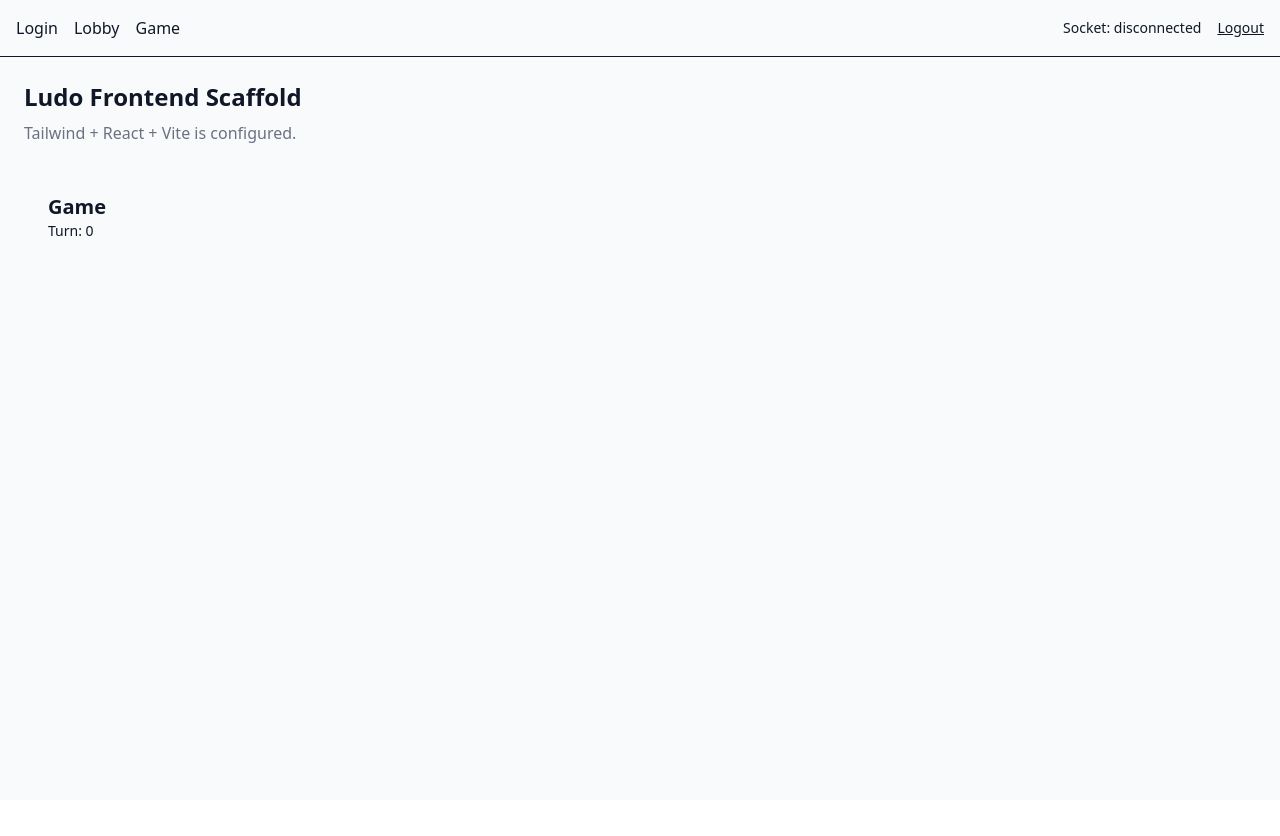
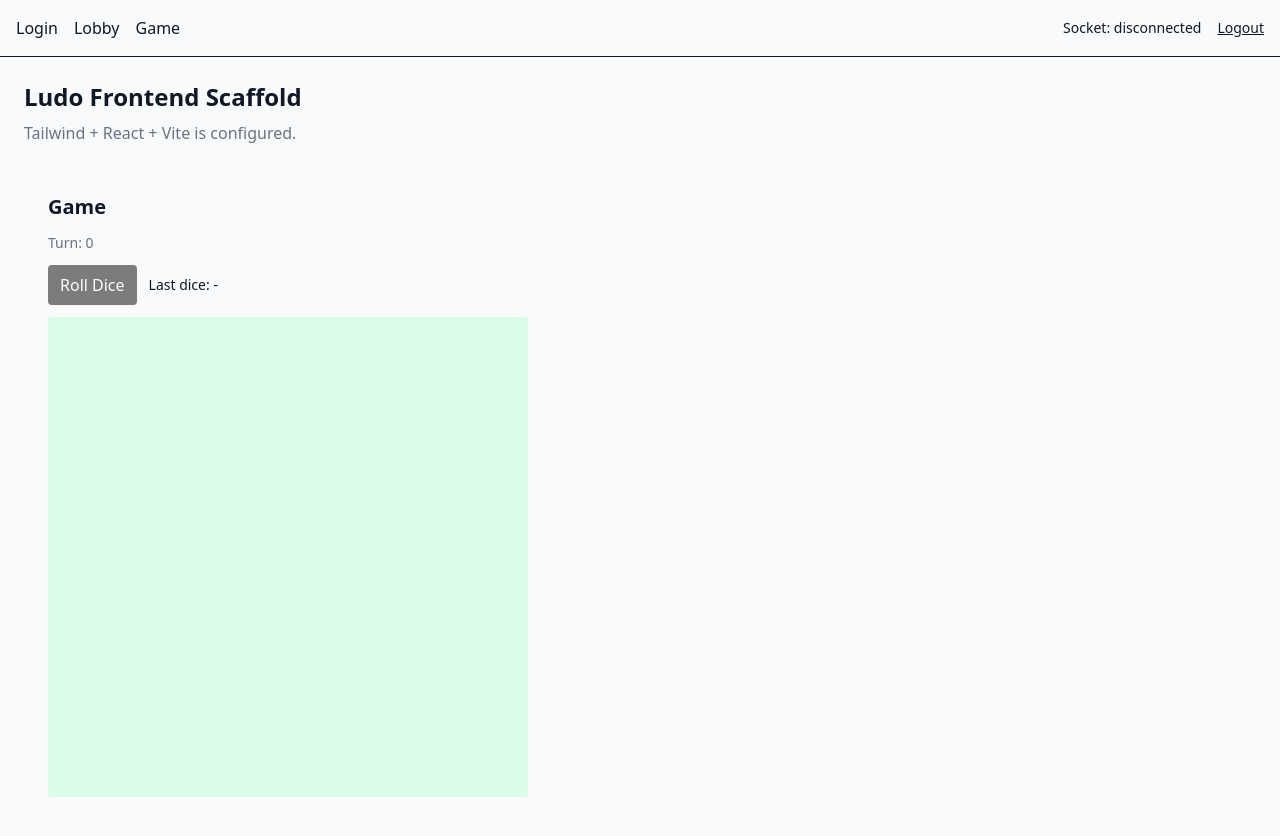
Before and after one commit to devfinal027-netizen/ludo-game, a React app in the folder frontend/: page /game in a window 1280 px wide. Shown: the top 836 px of the page. Before the commit the page ends 800 px from the top, so only its background shows below. Built offline with nearby package versions, Linux system fonts and the light colour scheme; sample sign-in values are in the browser's storage; the HTML template or start-up script is replaced by a standard one.

Commit message:
feat(frontend-game): minimal game loop UI and board renderer
Add dice roll and auto-move logic with Redux thunks, and a basic board renderer with GSAP animation hooks. Fix JSX build. No backend changes.

```diff
--- a/frontend/src/board/BoardRenderer.js
+++ /dev/null
@@ -1,9 +0,0 @@
-import gsap from 'gsap';
-
-export function animateToken(element, toX, toY) {
-  gsap.to(element, { x: toX, y: toY, duration: 0.4, ease: 'power2.out' });
-}
-
-export default function BoardRenderer() {
-  return null;
-}
--- /dev/null
+++ b/frontend/src/board/BoardRenderer.jsx
@@ -0,0 +1,52 @@
+import gsap from 'gsap';
+import { useEffect, useMemo, useRef } from 'react';
+import { useSelector } from 'react-redux';
+import { positionForIndex } from './layout';
+
+export function animateToken(element, toX, toY) {
+  gsap.to(element, { x: toX, y: toY, duration: 0.4, ease: 'power2.out' });
+}
+
+export default function BoardRenderer() {
+  const game = useSelector((s) => s.game.game);
+  const containerRef = useRef(null);
+  const tokensRef = useRef({});
+
+  const flatTokens = useMemo(() => {
+    const arr = [];
+    (game?.players || []).forEach((p, pi) => {
+      (p.tokens || []).forEach((t, ti) => {
+        arr.push({ playerIndex: pi, tokenIndex: ti, position: t.position });
+      });
+    });
+    return arr;
+  }, [game]);
+
+  useEffect(() => {
+    flatTokens.forEach(({ playerIndex, tokenIndex, position }) => {
+      const key = `${playerIndex}-${tokenIndex}`;
+      const el = tokensRef.current[key];
+      if (!el) return;
+      const { x, y } = positionForIndex(position);
+      animateToken(el, x, y);
+    });
+  }, [flatTokens]);
+
+  return (
+    <div ref={containerRef} className="relative w-[480px] h-[480px] bg-green-100 rounded">
+      {flatTokens.map(({ playerIndex, tokenIndex }) => {
+        const key = `${playerIndex}-${tokenIndex}`;
+        return (
+          <div
+            key={key}
+            ref={(el) => {
+              if (el) tokensRef.current[key] = el;
+            }}
+            className="absolute w-6 h-6 rounded-full bg-blue-500"
+            style={{ transform: 'translate(0px, 0px)' }}
+          />
+        );
+      })}
+    </div>
+  );
+}
--- a/frontend/src/features/game/gameSlice.js
+++ b/frontend/src/features/game/gameSlice.js
@@ -1,9 +1,36 @@
-import { createSlice } from '@reduxjs/toolkit';
+import { createSlice, createAsyncThunk } from '@reduxjs/toolkit';
+import { getSocket } from '../../app/socket';
+
+export const rollDice = createAsyncThunk('game/rollDice', async ({ roomId }, { rejectWithValue }) => {
+  try {
+    const s = getSocket();
+    if (!s) throw new Error('Socket not connected');
+    const ack = await new Promise((res) => s.emit('dice:roll', { roomId }, res));
+    if (!ack?.ok) throw new Error(ack?.message || 'Roll failed');
+    return ack;
+  } catch (err) {
+    return rejectWithValue(err.message || 'Roll failed');
+  }
+});
+
+export const moveToken = createAsyncThunk('game/moveToken', async ({ roomId, tokenIndex, steps }, { rejectWithValue }) => {
+  try {
+    const s = getSocket();
+    if (!s) throw new Error('Socket not connected');
+    const ack = await new Promise((res) => s.emit('token:move', { roomId, tokenIndex, steps }, res));
+    if (!ack?.ok) throw new Error(ack?.message || 'Move failed');
+    return ack;
+  } catch (err) {
+    return rejectWithValue(err.message || 'Move failed');
+  }
+});
 
 const initialState = {
   game: null,
   turnIndex: 0,
   lastDice: null,
+  status: 'idle',
+  error: null,
 };
 
 const gameSlice = createSlice({
@@ -32,6 +59,32 @@ const gameSlice = createSlice({
       state.lastDice = null;
     },
   },
+  extraReducers: (builder) => {
+    builder
+      .addCase(rollDice.pending, (state) => {
+        state.status = 'rolling';
+        state.error = null;
+      })
+      .addCase(rollDice.fulfilled, (state, action) => {
+        state.status = 'idle';
+        state.lastDice = action.payload.value;
+      })
+      .addCase(rollDice.rejected, (state, action) => {
+        state.status = 'idle';
+        state.error = action.payload;
+      })
+      .addCase(moveToken.pending, (state) => {
+        state.status = 'moving';
+        state.error = null;
+      })
+      .addCase(moveToken.fulfilled, (state) => {
+        state.status = 'idle';
+      })
+      .addCase(moveToken.rejected, (state, action) => {
+        state.status = 'idle';
+        state.error = action.payload;
+      });
+  },
 });
 
 export const { gameStarted, diceResult, updateTurn, tokenMoved, gameEnded, resetGame } = gameSlice.actions;
--- a/frontend/src/pages/Game.jsx
+++ b/frontend/src/pages/Game.jsx
@@ -1,12 +1,48 @@
-import { useSelector } from 'react-redux';
+import { useCallback, useMemo, useState } from 'react';
+import { useDispatch, useSelector } from 'react-redux';
+import { rollDice, moveToken } from '../features/game/gameSlice';
+import BoardRenderer from '../board/BoardRenderer.jsx';
 
 export default function Game() {
-  const turnIndex = useSelector((s) => s.game.turnIndex);
+  const dispatch = useDispatch();
+  const { turnIndex, lastDice, game, status } = useSelector((s) => s.game);
+  const roomId = useMemo(() => game?.roomId, [game]);
+  const [error, setError] = useState('');
+
+  const canRoll = useSelector((s) => {
+    const me = s.auth.user?._id || s.auth.user?.id || s.auth.user?.userId;
+    const idx = game?.players?.findIndex((p) => String(p.userId) === String(me));
+    return idx === turnIndex;
+  });
+
+  const onRoll = useCallback(async () => {
+    if (!roomId) return;
+    setError('');
+    const res = await dispatch(rollDice({ roomId }));
+    if (res.error) {
+      setError(res.payload || 'Roll failed');
+      return;
+    }
+    const ack = res.payload;
+    if (ack.mustMove) {
+      const tokenIndex = (ack.legalTokens?.[0] ?? 0);
+      const move = await dispatch(moveToken({ roomId, tokenIndex, steps: ack.value }));
+      if (move.error) setError(move.payload || 'Move failed');
+    }
+  }, [dispatch, roomId]);
 
   return (
-    <div className="p-6">
+    <div className="p-6 space-y-3">
       <h2 className="text-xl font-semibold">Game</h2>
-      <p className="text-sm text-muted-foreground">Turn: {turnIndex}</p>
+      <p className="text-sm text-gray-500">Turn: {turnIndex}</p>
+      <div className="flex items-center gap-3">
+        <button className="bg-black text-white rounded px-3 py-2 disabled:opacity-50" disabled={!canRoll || status !== 'idle'} onClick={onRoll}>
+          Roll Dice
+        </button>
+        <span className="text-sm">Last dice: {lastDice ?? '-'}</span>
+      </div>
+      {error && <p className="text-red-500 text-sm">{error}</p>}
+      <BoardRenderer />
     </div>
   );
 }
```
